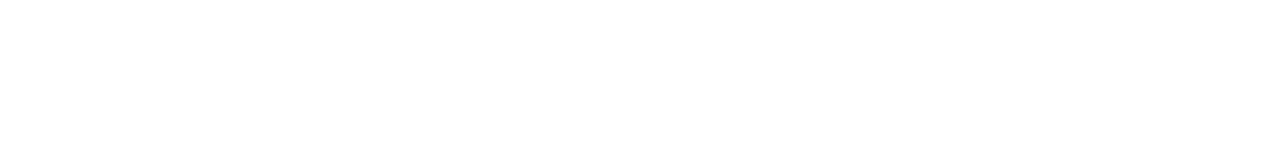
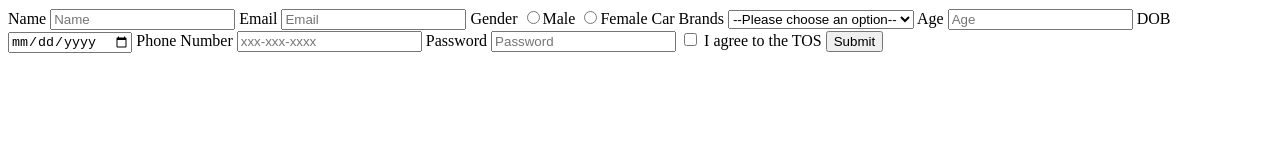
Before and after one commit to acciojob/signup-form-car-Farman71, a website: page main.html in a window 1280 px wide. Drawn offline with Linux system fonts and the light colour scheme.

Commit message:
created a submission

```diff
--- a/main.html
+++ b/main.html
@@ -1,16 +1,46 @@
 <!DOCTYPE html>
+<html>
+	<head>
+		<link rel="stylesheet" href="styles.css">
+	</head>
+	<body>
+        <form method="post">
+		    <label for="name">Name</label>
+            <input type="text" required id="name" placeholder="Name">
 
-<html>
+            <label for="email">Email</label>
+            <input type="email" required id="email" placeholder="Email">
 
-<head>
-	<link rel="stylesheet" href="styles.css">
-</head>
+            <label for="gender_m">Gender</label>
+            <input type="radio" required id="gender_m" name="gender">Male
+            <input type="radio" required id="gender_f" name="gender">Female
 
-<body>
-	<!-- the entire body must be written by student -->
-    <script type="text/javascript" src="./script.js">
-</script>
+            <label for="select">Car Brands</label>
+            <select required id="cars">
+                <option>--Please choose an option--</option>
+                <option>BMW</option>
+                <option>Audi</option>
+            </select>
 
-</body>
+            <label for="age">Age</label>
+            <input type="number" required id="age" placeholder="Age">
 
+            <label for="dob">DOB</label>
+            <input type="date" required id="dob">
+
+            <label for="tel">Phone Number</label>
+            <input type="tel" id="tel" placeholder="xxx-xxx-xxxx">
+
+            <label for="password">Password</label>
+            <input type="password" required id="password" placeholder="Password">
+
+            <input type="checkbox" required id="tos">
+            <label for="name">I agree to the TOS</label>
+
+            <button type="button" id="submit" value="submit">Submit</button>
+        </form>
+        <!-- the entire body must be written by student -->
+    	<script type="text/javascript" src="./script.js">
+		</script>
+	</body>
 </html>
```
